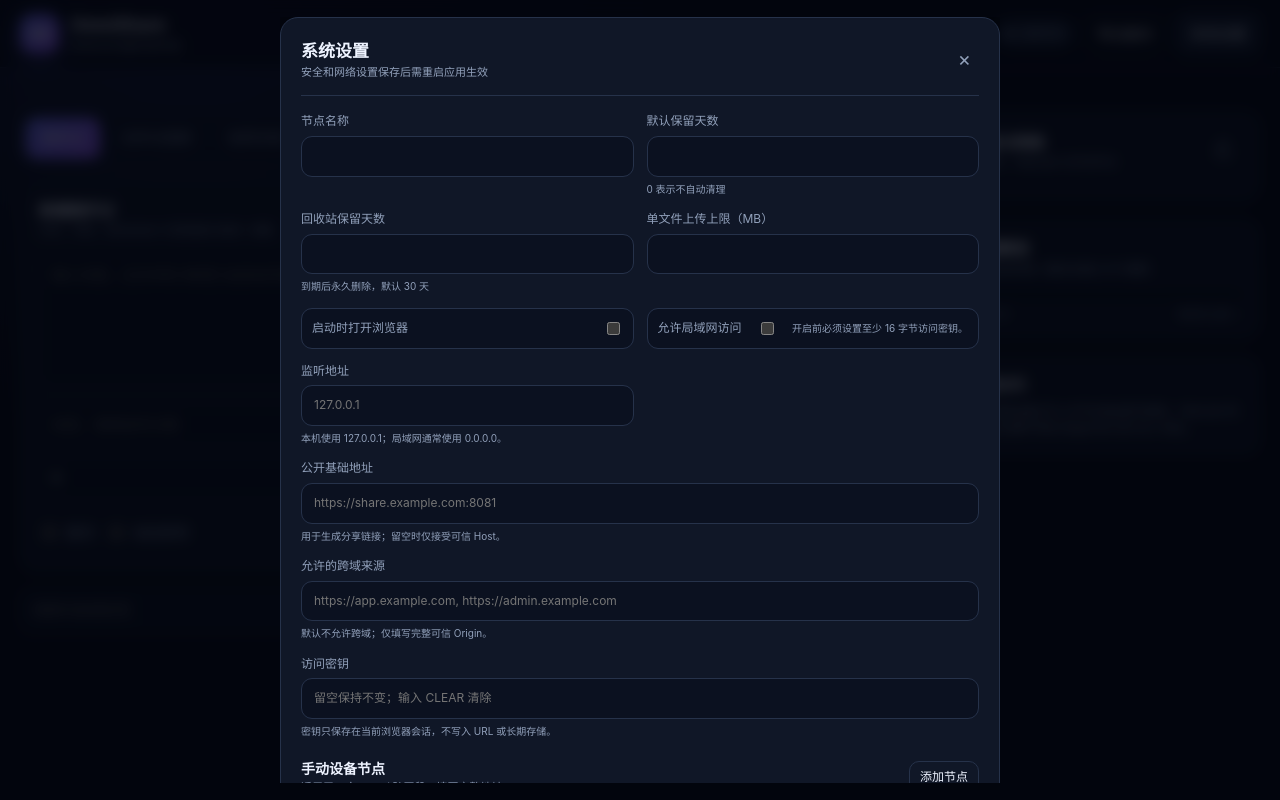
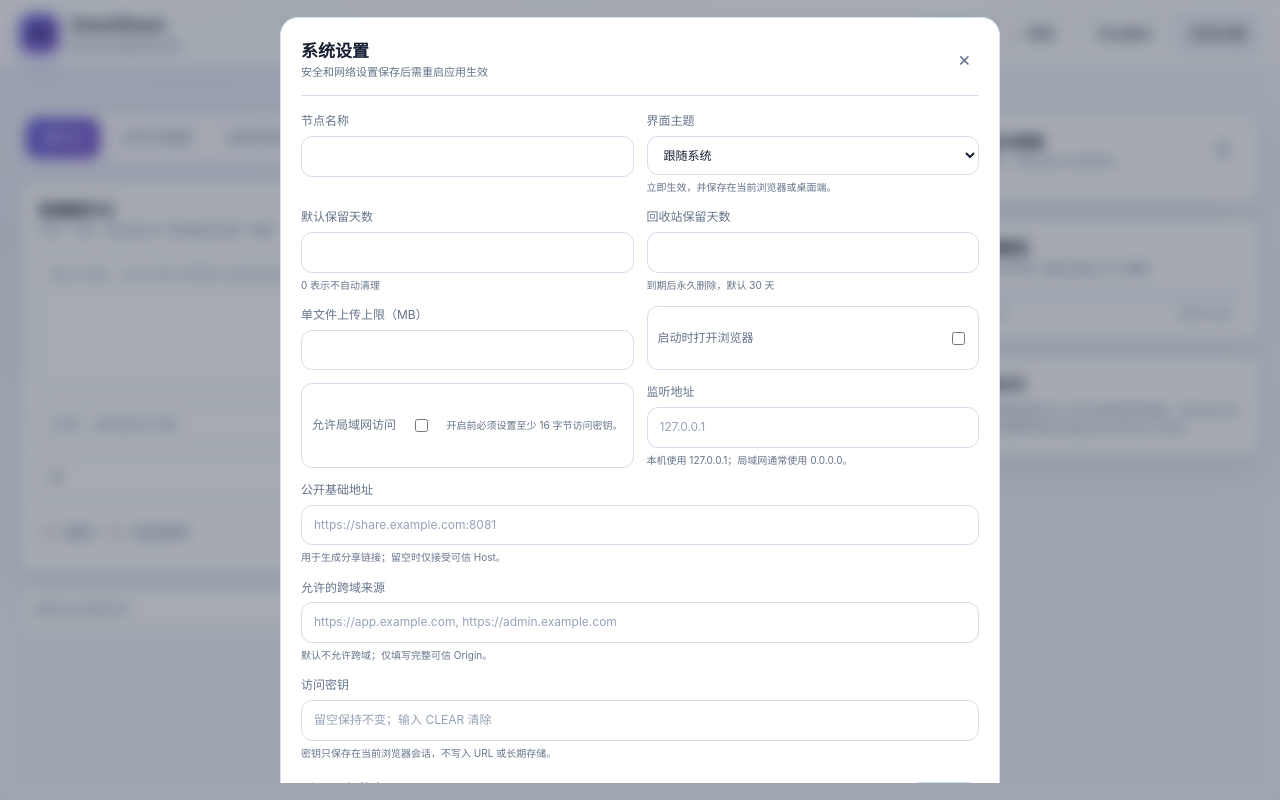
Before and after one commit to Azurefly/omnishare, a website: page frontend/web/index.html in a window 1280 px wide. Both pictures are taken after a click on the button "系统设置". Drawn offline with Linux system fonts and the light colour scheme; no server answers.

Commit message:
feat: add day and night theme switching
Add persistent light, dark and follow-system themes across Web, PWA and desktop; update README and theme contracts.

```diff
--- a/frontend/package.json
+++ b/frontend/package.json
@@ -5,7 +5,7 @@
   "type": "module",
   "scripts": {
     "build": "node scripts/build.mjs",
-    "check": "node --check web/runtime-bridge.js && node --check web/app.js && node --check web/service-worker.js",
+    "check": "node --check web/theme.js && node --check web/runtime-bridge.js && node --check web/app.js && node --check web/service-worker.js",
     "test": "node scripts/test.mjs"
   }
 }
--- a/frontend/web/index.html
+++ b/frontend/web/index.html
@@ -7,7 +7,9 @@
   <meta name="description" content="OmniShare 私有化跨设备速记、文件与协同工作台" />
   <link rel="manifest" href="/manifest.webmanifest" />
   <link rel="icon" href="/icon.svg" type="image/svg+xml" />
+  <script src="/theme.js"></script>
   <link rel="stylesheet" href="/style.css" />
+  <link rel="stylesheet" href="/theme.css" />
   <title>OmniShare</title>
 </head>
 <body>
@@ -20,6 +22,7 @@
       <div class="top-actions">
         <span id="healthBadge" class="badge muted"><i></i>连接中</span>
         <button id="installBtn" class="button ghost hidden">安装到桌面</button>
+        <button id="themeToggle" type="button" class="button ghost theme-toggle" title="切换到浅色主题" aria-label="切换到浅色主题">☀ 白天</button>
         <button id="backupBtn" class="button ghost">导出备份</button>
         <button id="settingsBtn" class="button">系统设置</button>
       </div>
@@ -98,6 +101,7 @@
       <div class="modal-head"><div><h2>系统设置</h2><p>安全和网络设置保存后需重启应用生效</p></div><button value="cancel" class="icon-button">×</button></div>
       <div class="settings-grid">
         <label>节点名称<input id="cfgNodeName" required /></label>
+        <label>界面主题<select id="cfgTheme"><option value="system">跟随系统</option><option value="light">浅色（白天）</option><option value="dark">深色（黑夜）</option></select><small>立即生效，并保存在当前浏览器或桌面端。</small></label>
         <label>默认保留天数<input id="cfgRetention" type="number" min="0" max="36500" /><small>0 表示不自动清理</small></label>
         <label>回收站保留天数<input id="cfgTrashRetention" type="number" min="1" max="36500" /><small>到期后永久删除，默认 30 天</small></label>
         <label>单文件上传上限（MB）<input id="cfgMaxUpload" type="number" min="1" max="1048576" /></label>
--- a/frontend/web/service-worker.js
+++ b/frontend/web/service-worker.js
@@ -1,5 +1,5 @@
-const CACHE='omnishare-v1.3.0-rc2'
-const STATIC_ASSETS=new Set(['/','/index.html','/style.css','/runtime-bridge.js','/app.js','/manifest.webmanifest','/icon.svg'])
+const CACHE='omnishare-v1.3.0-rc2-theme1'
+const STATIC_ASSETS=new Set(['/','/index.html','/style.css','/theme.css','/theme.js','/runtime-bridge.js','/app.js','/manifest.webmanifest','/icon.svg'])
 self.addEventListener('install',event=>event.waitUntil(caches.open(CACHE).then(cache=>cache.addAll([...STATIC_ASSETS])).then(()=>self.skipWaiting())))
 self.addEventListener('activate',event=>event.waitUntil(caches.keys().then(keys=>Promise.all(keys.filter(key=>key!==CACHE).map(key=>caches.delete(key)))).then(()=>self.clients.claim())))
 self.addEventListener('fetch',event=>{
--- /dev/null
+++ b/frontend/web/theme.css
@@ -0,0 +1,42 @@
+html{transition:background-color .18s ease}body,.topbar,.card,.stat,.tabs,.button,input,textarea,select,.drop-zone,.note-content,.file-icon,.pad-item,.timeline-item,.device,.switch-row,.share-url,.view-note-content,.modal-card,.video-card,.toast{transition:background-color .18s ease,border-color .18s ease,color .18s ease,box-shadow .18s ease}.theme-toggle{min-width:82px;white-space:nowrap}
+
+:root[data-theme="light"]{color-scheme:light;--bg:#f4f7fb;--surface:#ffffff;--surface2:#eef3f9;--line:#d6deeb;--text:#172033;--muted:#64748b;--primary:#5755d9;--primary2:#7c4dcc;--success:#059669;--danger:#e11d48;--shadow:0 16px 42px rgba(52,64,84,.12)}
+:root[data-theme="light"] body{background:radial-gradient(circle at 15% -10%,rgba(87,85,217,.12),transparent 34rem),var(--bg)}
+:root[data-theme="light"] .topbar{background:rgba(255,255,255,.88);border-bottom-color:rgba(214,222,235,.92)}
+:root[data-theme="light"] input,
+:root[data-theme="light"] textarea,
+:root[data-theme="light"] select,
+:root[data-theme="light"] .note-content,
+:root[data-theme="light"] .file-icon,
+:root[data-theme="light"] .pad-item,
+:root[data-theme="light"] .device,
+:root[data-theme="light"] .switch-row,
+:root[data-theme="light"] .share-url,
+:root[data-theme="light"] .view-note-content{background:#fff}
+:root[data-theme="light"] input::placeholder,
+:root[data-theme="light"] textarea::placeholder{color:#94a3b8}
+:root[data-theme="light"] .stat{background:linear-gradient(145deg,rgba(255,255,255,.98),rgba(244,247,251,.98))}
+:root[data-theme="light"] .tabs{background:rgba(255,255,255,.82)}
+:root[data-theme="light"] .card{background:rgba(255,255,255,.94)}
+:root[data-theme="light"] .drop-zone{background:rgba(255,255,255,.7);border-color:#aebbd0}
+:root[data-theme="light"] .drop-zone.dragging,
+:root[data-theme="light"] .drop-zone:hover{background:rgba(87,85,217,.07)}
+:root[data-theme="light"] .progress-card{background:#fff}
+:root[data-theme="light"] .progress-track,
+:root[data-theme="light"] .progress-track::-webkit-progress-bar{background:#e7edf5}
+:root[data-theme="light"] .pad-item:hover,
+:root[data-theme="light"] .pad-item.active{background:rgba(87,85,217,.08)}
+:root[data-theme="light"] .timeline-item{background:rgba(255,255,255,.9)}
+:root[data-theme="light"] .storage-meter{background:#e3e9f2}
+:root[data-theme="light"] .modal::backdrop{background:rgba(45,55,72,.42)}
+:root[data-theme="light"] .modal-card,
+:root[data-theme="light"] .video-card{background:#fff;box-shadow:0 24px 70px rgba(52,64,84,.22)}
+:root[data-theme="light"] .toast{background:#fff;box-shadow:0 14px 38px rgba(52,64,84,.18)}
+:root[data-theme="light"] .tag{color:#6d3eb1;background:rgba(124,77,204,.09);border-color:rgba(124,77,204,.22)}
+:root[data-theme="light"] .text-button{color:#514fc3}
+:root[data-theme="light"] .share-url{color:#514fc3}
+:root[data-theme="light"] .drop-icon{color:#5755d9}
+:root[data-theme="light"] .title-input{background:transparent}
+:root[data-theme="light"] .video-card video{background:#10131a}
+
+@media(prefers-reduced-motion:reduce){html,body,.topbar,.card,.stat,.tabs,.button,input,textarea,select,.drop-zone,.note-content,.file-icon,.pad-item,.timeline-item,.device,.switch-row,.share-url,.view-note-content,.modal-card,.video-card,.toast{transition:none}}
--- /dev/null
+++ b/frontend/web/theme.js
@@ -0,0 +1,103 @@
+(() => {
+  'use strict'
+
+  const STORAGE_KEY = 'omnishare.theme'
+  const VALID_THEMES = new Set(['light', 'dark', 'system'])
+  const systemPreference = window.matchMedia('(prefers-color-scheme: light)')
+  let preference = readPreference()
+
+  function readPreference() {
+    try {
+      const saved = localStorage.getItem(STORAGE_KEY)
+      return VALID_THEMES.has(saved) ? saved : 'system'
+    } catch {
+      return 'system'
+    }
+  }
+
+  function resolvedTheme(value = preference) {
+    if (value === 'system') return systemPreference.matches ? 'light' : 'dark'
+    return value
+  }
+
+  function updateThemeColor(theme) {
+    const meta = document.querySelector('meta[name="theme-color"]')
+    if (meta) meta.setAttribute('content', theme === 'light' ? '#f4f7fb' : '#0b1020')
+  }
+
+  function updateControls() {
+    const resolved = resolvedTheme()
+    const toggle = document.querySelector('#themeToggle')
+    if (toggle) {
+      const switchToLight = resolved === 'dark'
+      toggle.textContent = switchToLight ? '☀ 白天' : '☾ 黑夜'
+      toggle.title = switchToLight ? '切换到浅色主题' : '切换到深色主题'
+      toggle.setAttribute('aria-label', toggle.title)
+      toggle.setAttribute('aria-pressed', String(resolved === 'dark'))
+    }
+
+    const select = document.querySelector('#cfgTheme')
+    if (select && select.value !== preference) select.value = preference
+  }
+
+  function applyTheme(value, options = {}) {
+    preference = VALID_THEMES.has(value) ? value : 'system'
+    const resolved = resolvedTheme(preference)
+    const root = document.documentElement
+    root.dataset.theme = resolved
+    root.dataset.themePreference = preference
+    root.style.colorScheme = resolved
+    updateThemeColor(resolved)
+
+    if (options.persist !== false) {
+      try { localStorage.setItem(STORAGE_KEY, preference) } catch { /* storage may be unavailable */ }
+    }
+
+    updateControls()
+    document.dispatchEvent(new CustomEvent('omnishare:theme-change', {
+      detail: { preference, resolved }
+    }))
+  }
+
+  function toggleTheme() {
+    applyTheme(resolvedTheme() === 'dark' ? 'light' : 'dark')
+  }
+
+  function bindControls() {
+    const toggle = document.querySelector('#themeToggle')
+    if (toggle && !toggle.dataset.themeBound) {
+      toggle.dataset.themeBound = 'true'
+      toggle.addEventListener('click', toggleTheme)
+    }
+
+    const select = document.querySelector('#cfgTheme')
+    if (select && !select.dataset.themeBound) {
+      select.dataset.themeBound = 'true'
+      select.addEventListener('change', () => applyTheme(select.value))
+    }
+    updateControls()
+  }
+
+  const onSystemChange = () => {
+    if (preference === 'system') applyTheme('system', { persist: false })
+  }
+  if (typeof systemPreference.addEventListener === 'function') {
+    systemPreference.addEventListener('change', onSystemChange)
+  } else if (typeof systemPreference.addListener === 'function') {
+    systemPreference.addListener(onSystemChange)
+  }
+
+  window.OmniShareTheme = {
+    getPreference: () => preference,
+    getResolvedTheme: () => resolvedTheme(),
+    setTheme: value => applyTheme(value),
+    toggle: toggleTheme
+  }
+
+  applyTheme(preference, { persist: false })
+  if (document.readyState === 'loading') {
+    document.addEventListener('DOMContentLoaded', bindControls, { once: true })
+  } else {
+    bindControls()
+  }
+})()
```
Also changed, not shown: frontend/scripts/test.mjs (+8 -3 lines), README.md, backend/internal/frontend/dist/index.html, backend/internal/frontend/dist/service-worker.js, backend/internal/frontend/dist/theme.css (added), backend/internal/frontend/dist/theme.js (added).
